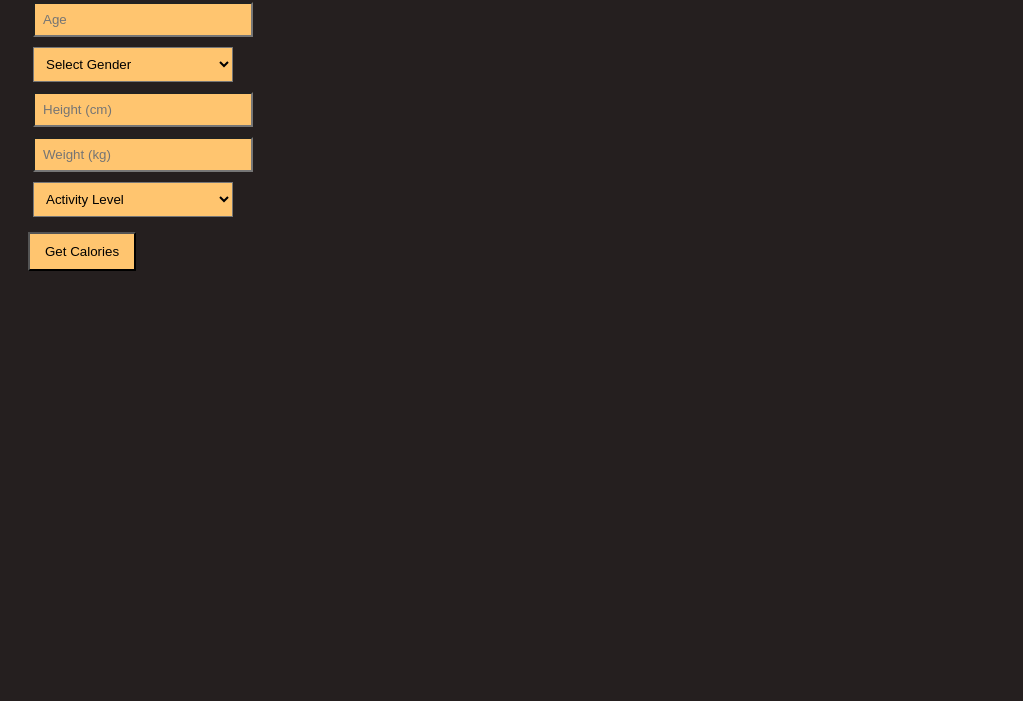
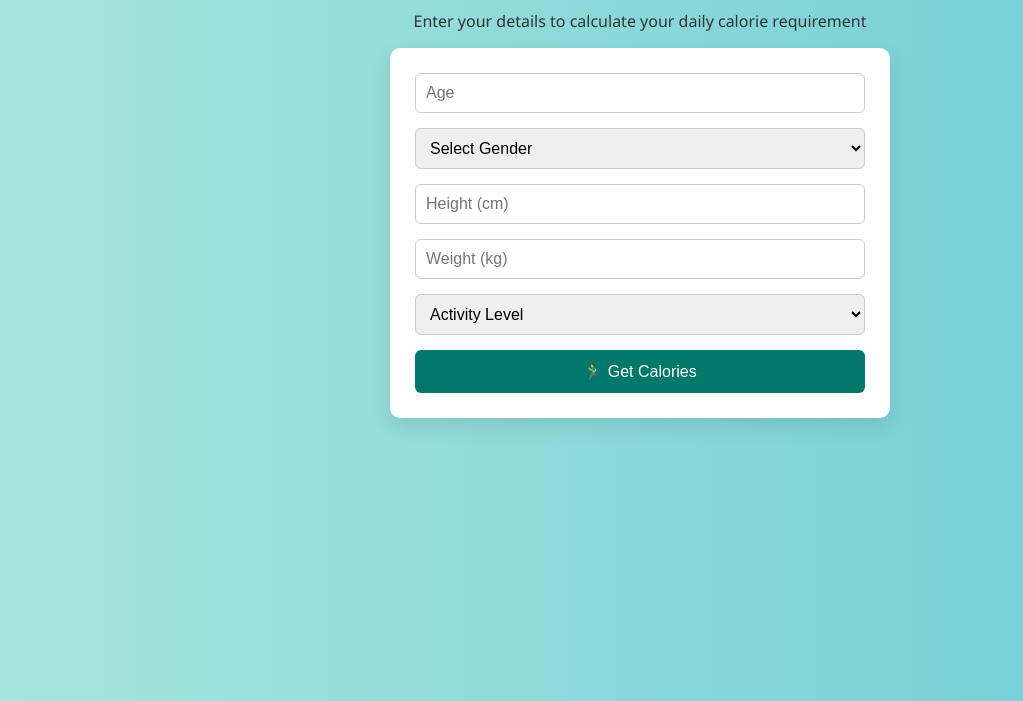
Before and after one commit to soumyajit73/Health-adviser, a plain HTML site: page frontend/index.html in a window 1280 px wide. Shown: the part 99-800 px from the top of the page, without its empty margins (0-1023 px from the left). Drawn offline with Linux system fonts and the light colour scheme.

Commit message:
modified frontend

```diff
--- a/frontend/index.html
+++ b/frontend/index.html
@@ -1,23 +1,26 @@
 <!DOCTYPE html>
-<html>
+<html lang="en">
 <head>
+  <meta charset="UTF-8">
   <title>Health Assistant</title>
   <link rel="stylesheet" href="style.css">
 </head>
-<body background-color="">
-  <h2>Calorie Predictor</h2>
+<body>
+  <div class="container">
+    <h1> 🩺Health Assistent🥦</h1>
+    <p>Enter your details to calculate your daily calorie requirement</p>
 
-  <form id="calorieForm">
-    <input type="number" id="age" name="age" placeholder="Age" required><br>
+    <form id="calorieForm" class="card">
+      <input type="number" id="age" name="age" placeholder="Age" required>
 
       <select id="gender" name="gender" required>
         <option value="">Select Gender</option>
         <option value="male">Male</option>
         <option value="female">Female</option>
-    </select><br>
+      </select>
 
-    <input type="number" id="height" name="height" placeholder="Height (cm)" required><br>
-    <input type="number" id="weight" name="weight" placeholder="Weight (kg)" required><br>
+      <input type="number" id="height" name="height" placeholder="Height (cm)" required>
+      <input type="number" id="weight" name="weight" placeholder="Weight (kg)" required>
 
       <select id="activityLevel" name="activityLevel" required>
         <option value="">Activity Level</option>
@@ -26,12 +29,14 @@
         <option value="moderate">Moderately Active</option>
         <option value="very">Very Active</option>
         <option value="extra">Extra Active</option>
-    </select><br>
+      </select>
 
-    <button type="submit">Get Calories</button>
+      <button type="submit">🏃‍♂️ Get Calories</button>
+
     </form>
 
-  <div id="result"></div>
+    <div id="result" class="result-box"></div>
+  </div>
 
   <script src="script.js"></script>
 </body>
--- a/frontend/style.css
+++ b/frontend/style.css
@@ -1,25 +1,59 @@
 body {
-    background-color: rgb(37, 31, 31);
-    color: antiquewhite;
-  font-family: Arial;
-  padding: 20px;
+  margin: 0;
+  font-family: 'Segoe UI', sans-serif;
+  background: linear-gradient(to right, #a6e5dc, #6dcbd7);
+  color: #333;
 }
 
-form input, form select {
-    background-color: rgb(255, 197, 111);
-  margin: 5px;
-  padding: 8px;
-  width: 200px;
+.container {
+  max-width: 500px;
+  margin: 50px auto;
+  text-align: center;
+  padding: 0 20px;
+}
+
+h1 {
+  color: #006358;
+  margin-bottom: 10px;
+}
+
+.card {
+  background: #fff;
+  border-radius: 10px;
+  box-shadow: 0 8px 20px rgba(0, 0, 0, 0.1);
+  padding: 25px;
+  display: flex;
+  flex-direction: column;
+  gap: 15px;
+}
+
+input, select {
+  padding: 10px;
+  font-size: 16px;
+  border: 1px solid #ccc;
+  border-radius: 6px;
+  width: 100%;
+  box-sizing: border-box;
 }
 
 button {
-    background-color: rgb(255, 197, 111);
-  padding: 10px 15px;
-  margin-top: 10px;
+  padding: 12px;
+  font-size: 16px;
+  background-color: #00796b;
+  color: white;
+  border: none;
+  border-radius: 6px;
   cursor: pointer;
+  transition: background-color 0.3s;
 }
 
-#result {
+button:hover {
+  background-color: #004d40;
+}
+
+.result-box {
   margin-top: 20px;
+  font-size: 20px;
+  color: #056d61;
   font-weight: bold;
 }
```
Also changed, not shown: 1 other file. Lines whose indentation alone changed are shown as unchanged.
